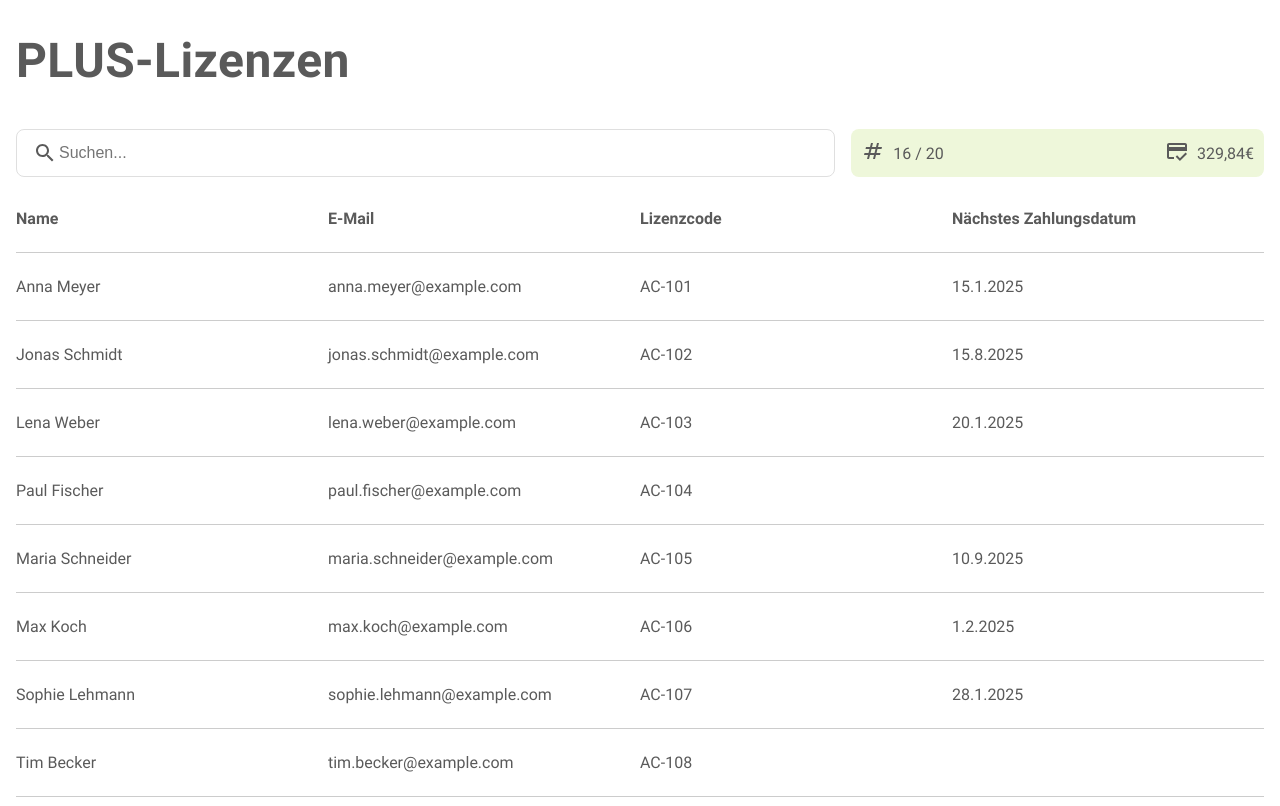
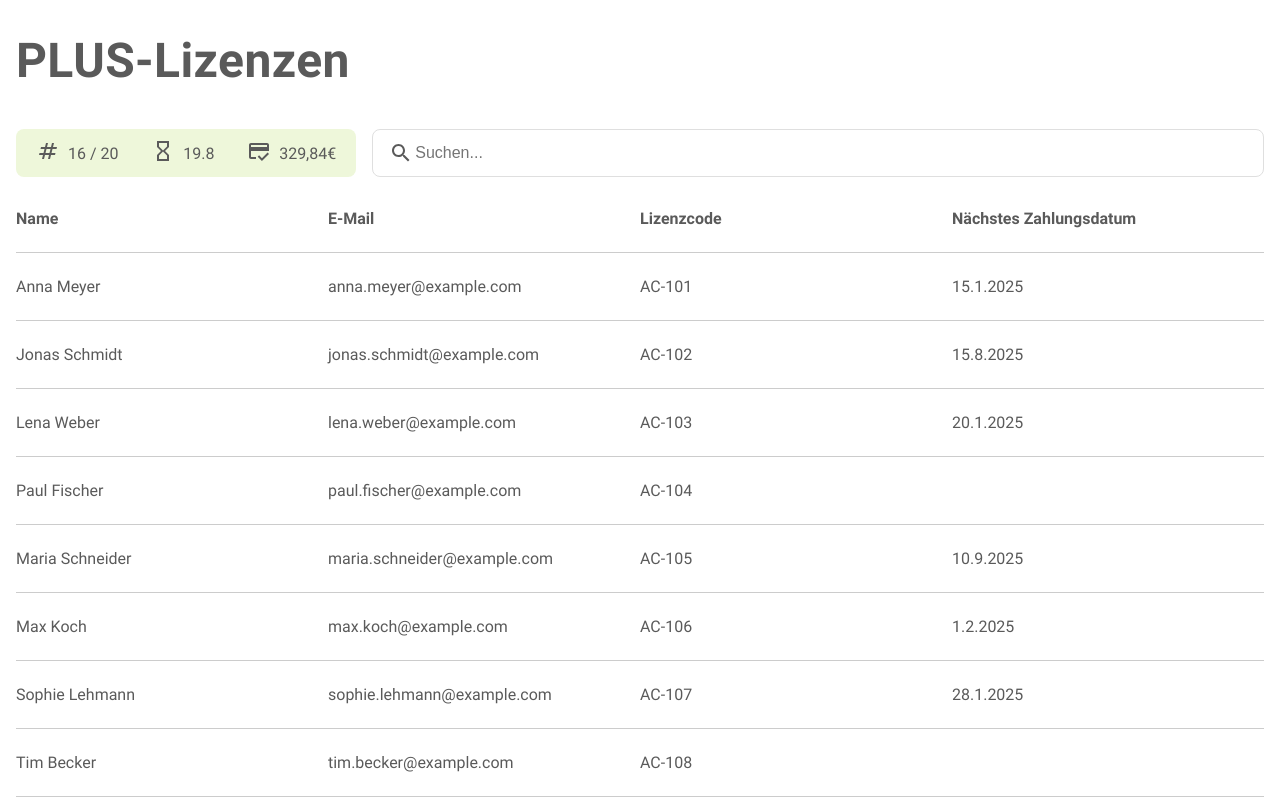
Before and after one commit to claraw-19/plus, a Next.js app: page / in a window 1280 px wide. Built offline with nearby package versions, Linux system fonts and the light colour scheme.

Commit message:
adjust styling

```diff
--- a/components/Plus/Kpi.jsx
+++ b/components/Plus/Kpi.jsx
@@ -1,17 +1,18 @@
 import styled from "styled-components";
 import NumbersIcon from "@mui/icons-material/Numbers";
 import CreditScoreIcon from "@mui/icons-material/CreditScore";
+import HourglassEmptyIcon from "@mui/icons-material/HourglassEmpty";
 
 export default function KPI({ users }) {
   const Styled = {
     KpiWrapper: styled.div`
       display: flex;
       border-radius: 0.5rem;
-      width: 50%;
+      width: 35%;
       background-color: ${({ theme }) => theme.colors.schullv4};
       justify-content: space-between;
       align-items: center;
-      padding: 10px;
+      padding: 10px 20px;
     `,
 
     IconTextWrapper: styled.div`
@@ -38,6 +39,7 @@ export default function KPI({ users }) {
       }
     `,
   };
+
   const totalUsers = users.length;
 
   const totalActiveUsers = users.filter(
@@ -52,6 +54,18 @@ export default function KPI({ users }) {
     return total;
   }, 0);
 
+  const calcAverageCostumerLifetime =
+    users.reduce((total, user) => {
+      const start = new Date(user.date);
+      const endDate = user.cancellationDate
+        ? new Date(user.endDate)
+        : new Date(user.nextPaymentDate);
+      let yearsDiff = endDate.getFullYear() - start.getFullYear();
+      let monthsDiff = endDate.getMonth() - start.getMonth();
+      const costumerLifetime = yearsDiff * 12 + monthsDiff;
+      return total + costumerLifetime;
+    }, 0) / users.length;
+
   return (
     <>
       <Styled.KpiWrapper>
@@ -60,6 +74,12 @@ export default function KPI({ users }) {
             <NumbersIcon />
           </Styled.HoverEffect>
           {totalActiveUsers} / {totalUsers}
+        </Styled.IconTextWrapper>
+        <Styled.IconTextWrapper>
+          <Styled.HoverEffect $description="⌀ Costumer Lifetime">
+            <HourglassEmptyIcon />
+          </Styled.HoverEffect>
+          {calcAverageCostumerLifetime}
         </Styled.IconTextWrapper>
         <Styled.IconTextWrapper>
           <Styled.HoverEffect $description="monatlicher AE">
--- a/components/Plus/UserDetails.jsx
+++ b/components/Plus/UserDetails.jsx
@@ -92,16 +92,6 @@ export default function UserDetails({ user }) {
       </Styled.DetailsData>
       <Styled.DetailsData>
         <Styled.IconTextWrapper>
-          <Styled.IconTextWrapper>
-            <Styled.HoverEffect $description="Laufzeit">
-              <HourglassEmptyIcon />
-            </Styled.HoverEffect>
-            {`${calcCostumerLifetime(user.date, endDate)} Monate`}
-          </Styled.IconTextWrapper>
-        </Styled.IconTextWrapper>
-      </Styled.DetailsData>
-      <Styled.DetailsData>
-        <Styled.IconTextWrapper>
           {user.status === "active" ? (
             <CheckCircleIcon />
           ) : (
@@ -109,6 +99,12 @@ export default function UserDetails({ user }) {
           )}
           {user.status === "active" ? "Aktiv" : "Inaktiv"}
         </Styled.IconTextWrapper>
+        <Styled.IconTextWrapper>
+          <Styled.HoverEffect $description="Laufzeit">
+            <HourglassEmptyIcon />
+          </Styled.HoverEffect>
+          {`${calcCostumerLifetime(user.date, endDate)} Monate`}
+        </Styled.IconTextWrapper>
       </Styled.DetailsData>
     </Styled.DetailsContainer>
   );
--- a/pages/index.jsx
+++ b/pages/index.jsx
@@ -38,8 +38,8 @@ export default function Plus() {
       <Styled.Header>
         <h1>PLUS-Lizenzen</h1>
         <Styled.KPIAndSearchWrapper>
+          <KPI users={users} />
           <SearchBar users={users} onSearch={setFilteredUsers} />
-          <KPI users={users} />
         </Styled.KPIAndSearchWrapper>
 
         <UserListHeader />
```
